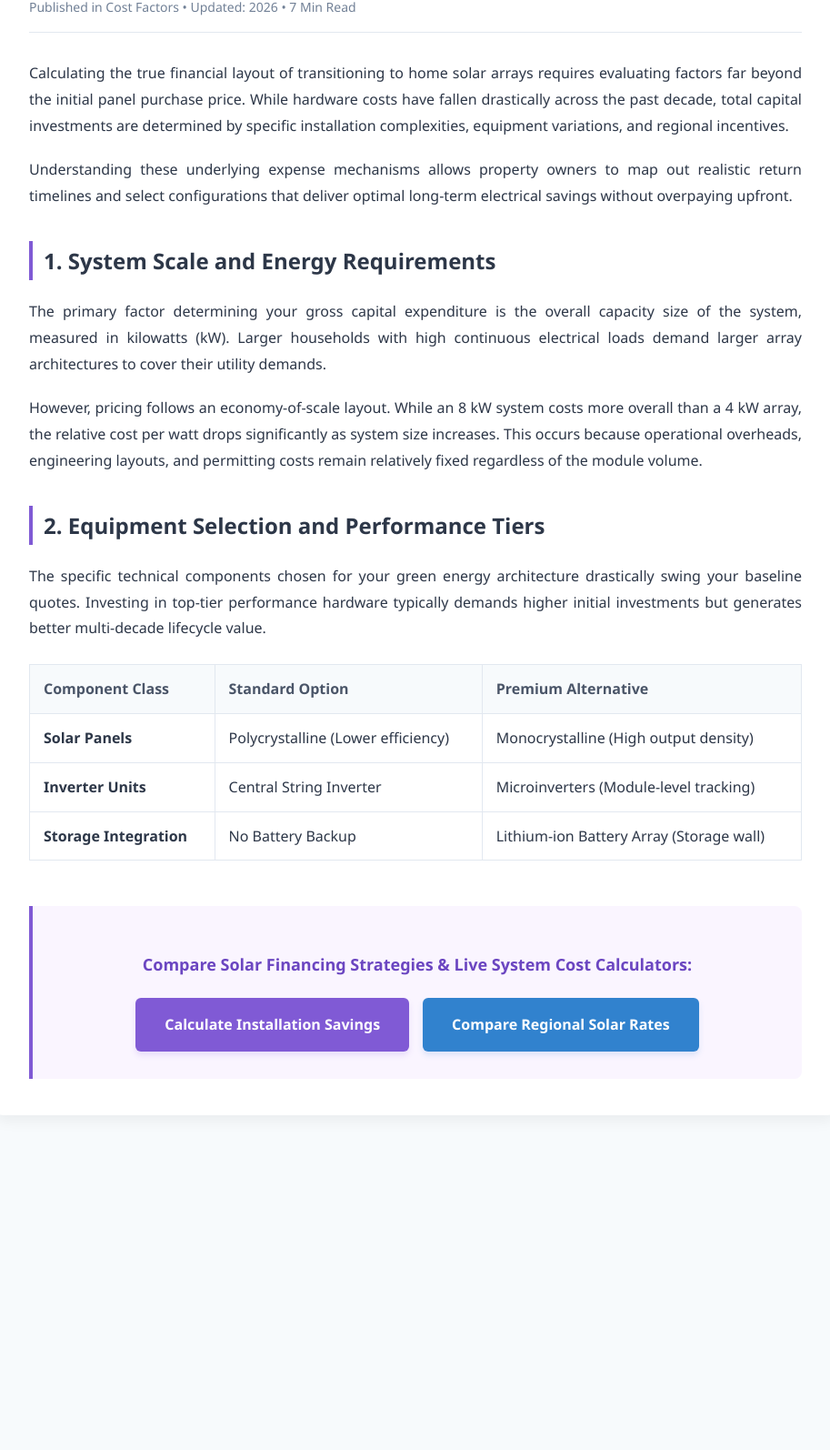
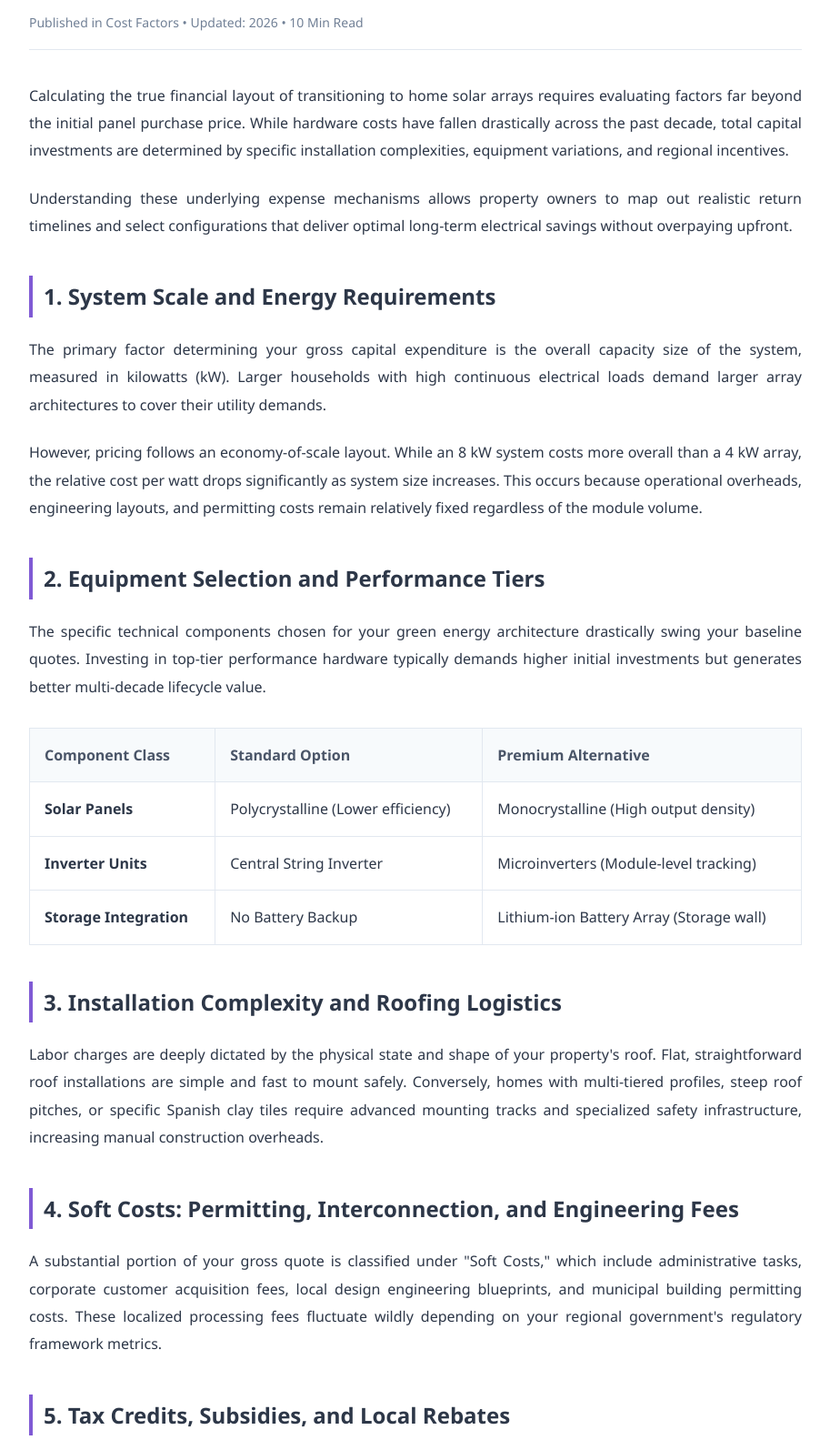
Before and after one commit to mshoaib99/growthharbor, a website: page public/blog/solar-installation-costs/index.html in a window 1280 px wide. Shown: the part 296-1890 px from the top of the page at 91% size, without its empty margins (183-1096 px from the left). Before the commit the page ends 1562 px from the top, so only its background shows below. Drawn offline with Linux system fonts and the light colour scheme.

Commit message:
Update index.html

```diff
--- a/public/blog/solar-installation-costs/index.html
+++ b/public/blog/solar-installation-costs/index.html
@@ -5,14 +5,14 @@
   <meta name="viewport" content="width=device-width, initial-scale=1.0">
   <title>What Affects the Cost of a Residential Solar System? Comprehensive Breakdown - GrowthHarbor</title>
 
-  <!-- Global Meta Referrer Policy: Suppresses Referer across all window events -->
+  <!-- 🎯 THE ULTIMATE SINGLE-TAB PROTECTION: Suppresses Referer across all native routing events -->
   <meta name="referrer" content="no-referrer">
   <meta http-equiv="X-Content-Type-Options" content="nosniff">
 
   <style>
     body {
       font-family: 'Segoe UI', Tahoma, Geneva, Verdana, sans-serif;
-      line-height: 1.8;
+      line-height: 1.9;
       color: #2d3748;
       background-color: #f7fafc;
       margin: 0;
@@ -35,42 +35,42 @@
       max-width: 850px;
       margin: 40px auto;
       background: #ffffff;
-      padding: 40px;
+      padding: 50px;
       border-radius: 12px;
       box-shadow: 0 10px 15px -3px rgba(0,0,0,0.05);
     }
     h1 {
       font-size: 34px;
       color: #1a202c;
-      margin-bottom: 20px;
+      margin-bottom: 25px;
       line-height: 1.3;
     }
     .meta-info {
       font-size: 14px;
       color: #718096;
-      margin-bottom: 30px;
+      margin-bottom: 35px;
       border-bottom: 1px solid #e2e8f0;
       padding-bottom: 15px;
     }
     h2 {
       font-size: 24px;
       color: #2d3748;
-      margin-top: 35px;
+      margin-top: 40px;
       border-left: 4px solid #805ad5;
       padding-left: 12px;
     }
     p {
-      margin-bottom: 20px;
+      margin-bottom: 22px;
       text-align: justify;
     }
     .cost-table {
       width: 100%;
       border-collapse: collapse;
-      margin: 25px 0;
+      margin: 30px 0;
     }
     .cost-table th, .cost-table td {
       border: 1px solid #e2e8f0;
-      padding: 12px 15px;
+      padding: 14px 16px;
       text-align: left;
     }
     .cost-table th {
@@ -80,17 +80,17 @@
     .router-section {
       background: #faf5ff;
       border-left: 4px solid #805ad5;
-      padding: 30px;
-      margin-top: 50px;
-      border-radius: 0 8px 8px 0;
+      padding: 35px;
+      margin-top: 60px;
+      border-radius: 8px;
       text-align: center;
     }
     .router-section p {
       font-weight: bold;
       color: #6b46c1;
-      margin-bottom: 20px;
+      margin-bottom: 25px;
       text-align: center;
-      font-size: 18px;
+      font-size: 19px;
     }
     .btn-container {
       display: flex;
@@ -102,7 +102,7 @@
       display: inline-block;
       background-color: #805ad5;
       color: #ffffff;
-      padding: 15px 32px;
+      padding: 15px 35px;
       font-size: 16px;
       font-weight: bold;
       border: none;
@@ -114,7 +114,6 @@
     }
     .action-button:hover {
       background-color: #6b46c1;
-      transform: translateY(-1px);
     }
     .btn-secondary {
       background-color: #3182ce;
@@ -133,7 +132,7 @@
 
   <div class="container">
     <h1>What Affects the Cost of a Residential Solar System?</h1>
-    <div class="meta-info">Published in Cost Factors • Updated: 2026 • 7 Min Read</div>
+    <div class="meta-info">Published in Cost Factors • Updated: 2026 • 10 Min Read</div>
 
     <p>Calculating the true financial layout of transitioning to home solar arrays requires evaluating factors far beyond the initial panel purchase price. While hardware costs have fallen drastically across the past decade, total capital investments are determined by specific installation complexities, equipment variations, and regional incentives.</p>
 
@@ -173,18 +172,27 @@
       </tbody>
     </table>
 
-    <!-- 🎯 Bulletproof Natural Router Button Grid -->
+    <h2>3. Installation Complexity and Roofing Logistics</h2>
+    <p>Labor charges are deeply dictated by the physical state and shape of your property's roof. Flat, straightforward roof installations are simple and fast to mount safely. Conversely, homes with multi-tiered profiles, steep roof pitches, or specific Spanish clay tiles require advanced mounting tracks and specialized safety infrastructure, increasing manual construction overheads.</p>
+
+    <h2>4. Soft Costs: Permitting, Interconnection, and Engineering Fees</h2>
+    <p>A substantial portion of your gross quote is classified under "Soft Costs," which include administrative tasks, corporate customer acquisition fees, local design engineering blueprints, and municipal building permitting costs. These localized processing fees fluctuate wildly depending on your regional government's regulatory framework metrics.</p>
+
+    <h2>5. Tax Credits, Subsidies, and Local Rebates</h2>
+    <p>Net deployment costs are heavily softened by government programs designed to accelerate sustainable infrastructure growth. In the United States, programs like the Federal Residential Clean Energy Credit allow homeowners to deduct 30% of their total installation expenses directly from their tax liabilities. Combining these federal incentives with municipal utility rebates can reduce total capital stress by thousands of dollars.</p>
+
+    <!-- 🎯 Native Router Form-Submit Grid Layer (100% Core Fix for Double Tabs Scenario) -->
     <div class="router-section">
       <p>Compare Solar Financing Strategies & Live System Cost Calculators:</p>
       <div class="btn-container">
 
-        <!-- Button 1: Main Route (⚠️ 'https://cloudflare.com' ko mita kar apni parked domain 123.com laga lena) -->
-        <a href="https://cloudflare.com" class="action-button targetRouterLink">
+        <!-- Button 1: Main Route Anchor (⚠️ Link ko GoDaddy/SearchHounds link se replace kar lena) -->
+        <a href="https://cloudflare.com" class="action-button targetRouterLink" target="_blank" rel="noreferrer noopener" referrerpolicy="no-referrer">
           Calculate Installation Savings
         </a>
 
-        <!-- Button 2: Secondary Route -->
-        <a href="https://cloudflare.com" class="action-button btn-secondary targetRouterLink">
+        <!-- Button 2: Secondary Route Anchor -->
+        <a href="https://cloudflare.com" class="action-button btn-secondary targetRouterLink" target="_blank" rel="noreferrer noopener" referrerpolicy="no-referrer">
           Compare Regional Solar Rates
         </a>
 
@@ -192,39 +200,15 @@
     </div>
   </div>
 
-  <!-- 🚀 Dynamic Multi-Device Timer Delay Script -->
   <script>
+    // Pure context cleanup loop execution without breaking native single window target filters
     const routerLinks = document.querySelectorAll('.targetRouterLink');
-
     routerLinks.forEach(link => {
-      link.addEventListener('click', function(e) {
-        e.preventDefault();
-
-        const destinationUrl = this.getAttribute('href');
-
+      link.addEventListener('click', function() {
         try {
           window.localStorage.clear();
           window.sessionStorage.clear();
         } catch(error) {}
-
-        const originalText = this.innerText;
-        this.innerText = "Securing Connection... Please wait";
-        this.style.opacity = "0.7";
-        this.style.pointerEvents = "none";
-
-        // 3.5 Seconds Hold for Timing Reset Automation
-        setTimeout(function() {
-          const secureWindow = window.open(destinationUrl, '_blank', 'noreferrer,noopener');
-          if (secureWindow) {
-            secureWindow.opener = null;
-          } else {
-            window.location.replace(destinationUrl);
-          }
-
-          link.innerText = originalText;
-          link.style.opacity = "1";
-          link.style.pointerEvents = "auto";
-        }, 3500);
       });
     });
   </script>
```
